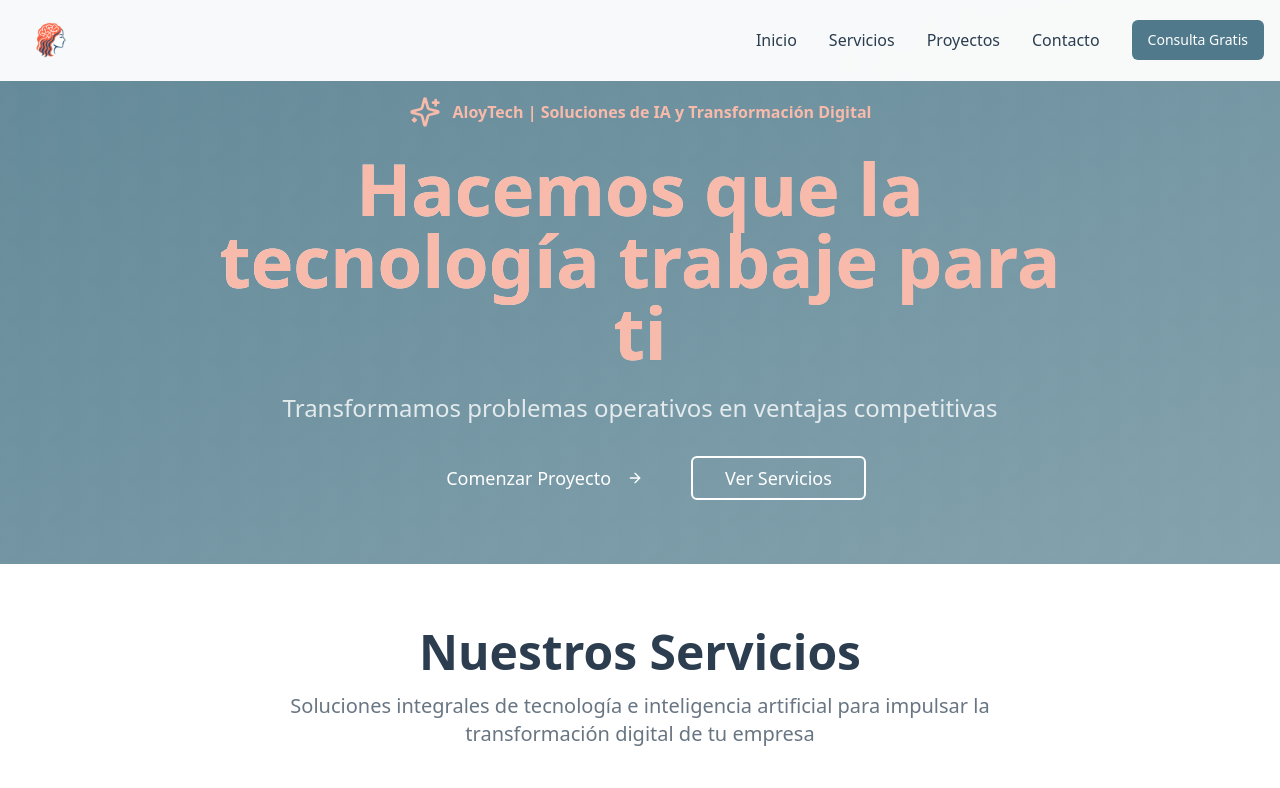
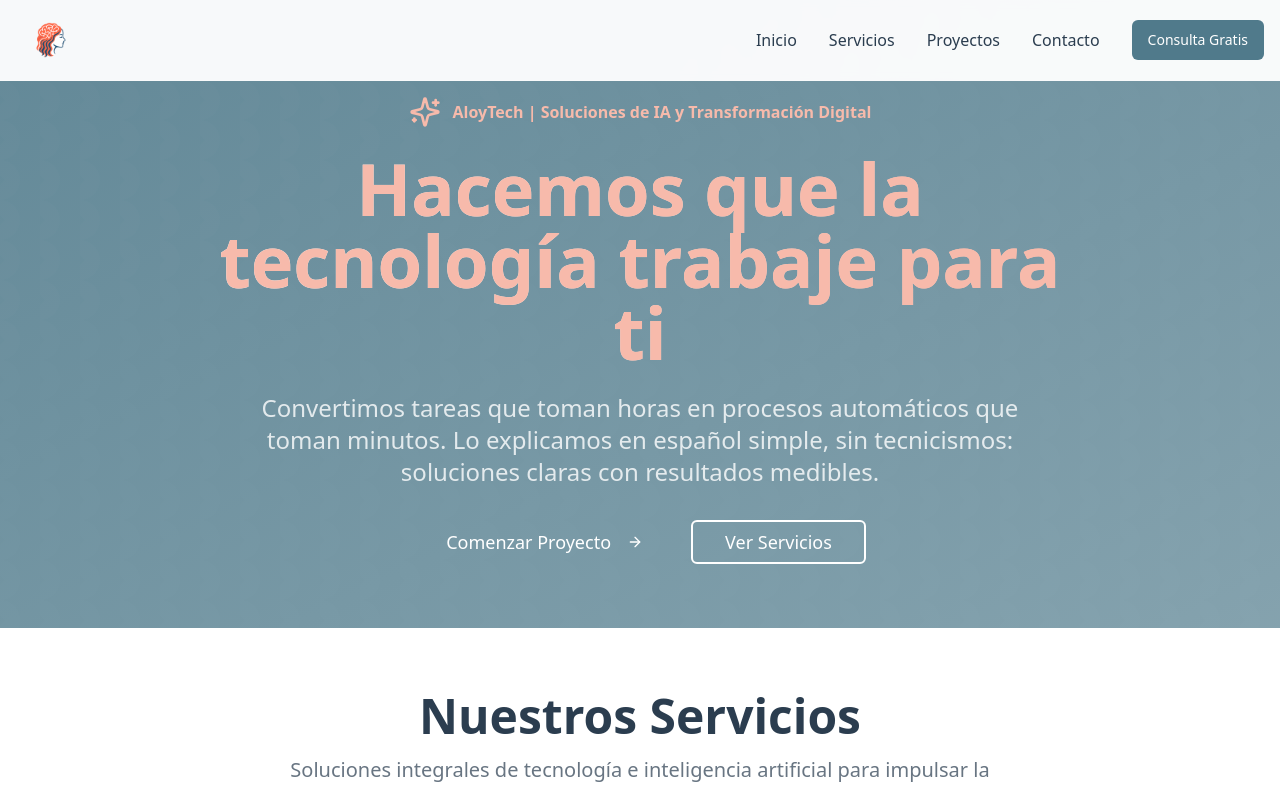
Before and after one commit to AloyTec/Web_aloytech, a React (Vite) app: page / in a window 1280 px wide. Shown: the top 788 px of the page. Built offline with nearby package versions, Linux system fonts and the light colour scheme.

Commit message:
feat: Add subtitle to Hero section

```diff
--- a/src/components/Hero.tsx
+++ b/src/components/Hero.tsx
@@ -29,7 +29,7 @@ export const Hero = () => {
           </h1>
 
           <p className="text-xl md:text-2xl mb-8 text-primary-foreground/80 max-w-3xl mx-auto leading-relaxed">
-            Transformamos problemas operativos en ventajas competitivas
+            Convertimos tareas que toman horas en procesos automáticos que toman minutos. Lo explicamos en español simple, sin tecnicismos: soluciones claras con resultados medibles.
           </p>
 
           <div className="flex flex-col sm:flex-row gap-4 justify-center items-center">
```
